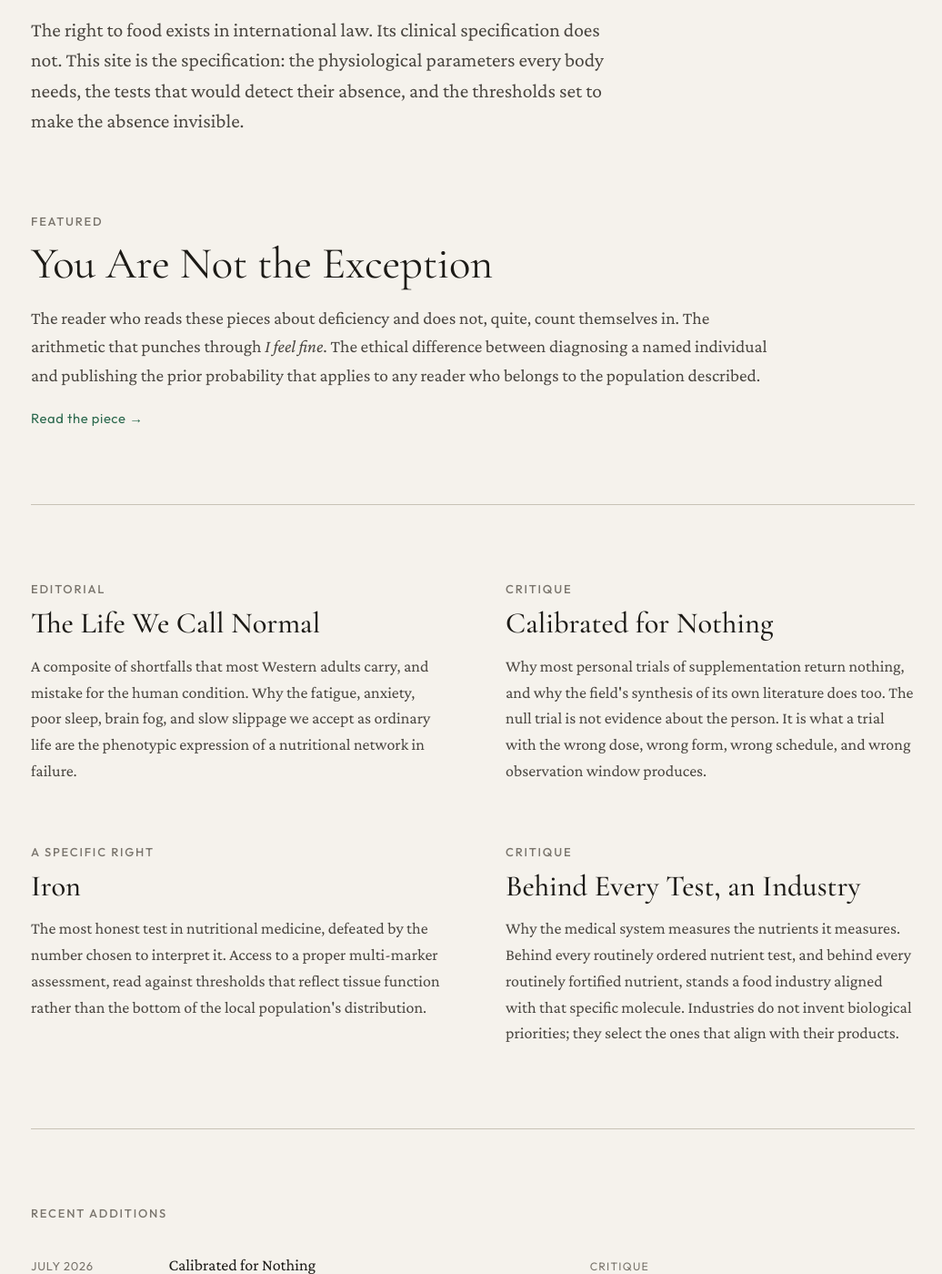
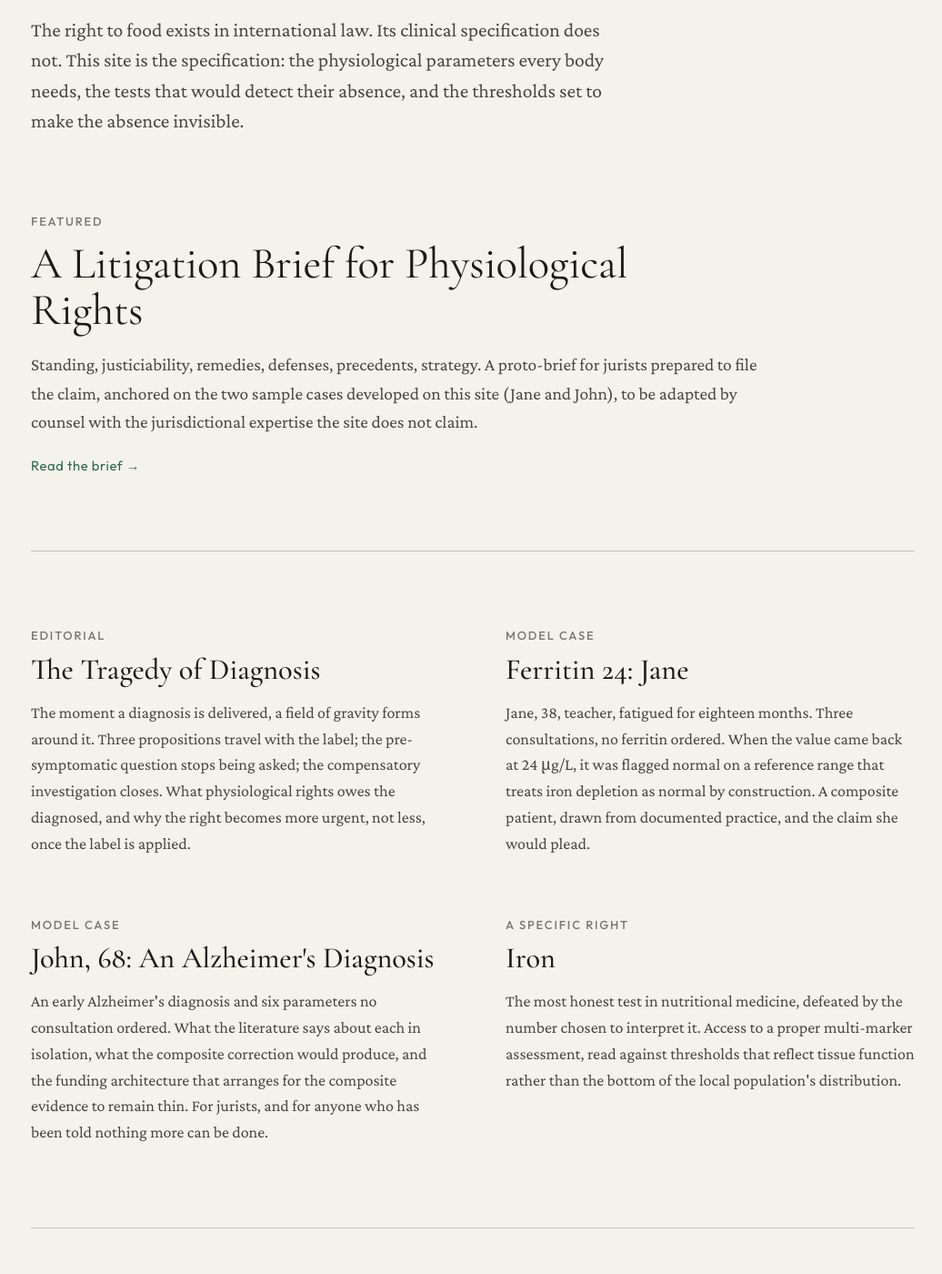
Before and after one commit to PerigGouanvic/physiological-rights, a Jekyll site: the page built from index.md, in a window 1280 px wide and 1400 px high, scrolled down 239 px. Shown: the whole window at 91% size, without its empty margins (120-1156 px from the left). Built offline with Jekyll 4.4.1, drawn with Linux system fonts in a browser that asks for light colours; some of the changed text lies outside the part shown.

Commit message:
site(home): refresh for jurist pivot — Litigation Brief hero, trilogy rubriques
Hero swapped from "You Are Not the Exception" to the Litigation Brief.
Rubriques now anchor the pleadable trilogy: Tragedy of Diagnosis, Ferritin 24 (Jane), John 68, Iron. Recent additions updated to reflect the last five publications.

Co-Authored-By: Claude Opus 4.7 <noreply@anthropic.com>

```diff
--- a/index.md
+++ b/index.md
@@ -11,9 +11,9 @@ description: "Physiological Rights: the clinical specification of the right to f
 
 <section class="home-hero">
   <p class="kicker">Featured</p>
-  <h2 class="home-hero-title"><a href="{{ '/editorials/you-are-not-the-exception/' | relative_url }}">You Are Not the Exception</a></h2>
-  <p class="chapo">The reader who reads these pieces about deficiency and does not, quite, count themselves in. The arithmetic that punches through <em>I feel fine</em>. The ethical difference between diagnosing a named individual and publishing the prior probability that applies to any reader who belongs to the population described.</p>
-  <p class="read-on"><a href="{{ '/editorials/you-are-not-the-exception/' | relative_url }}">Read the piece →</a></p>
+  <h2 class="home-hero-title"><a href="{{ '/definitions/a-litigation-brief/' | relative_url }}">A Litigation Brief for Physiological Rights</a></h2>
+  <p class="chapo">Standing, justiciability, remedies, defenses, precedents, strategy. A proto-brief for jurists prepared to file the claim, anchored on the two sample cases developed on this site (Jane and John), to be adapted by counsel with the jurisdictional expertise the site does not claim.</p>
+  <p class="read-on"><a href="{{ '/definitions/a-litigation-brief/' | relative_url }}">Read the brief →</a></p>
 </section>
 
 <hr class="home-rule">
@@ -22,26 +22,26 @@ description: "Physiological Rights: the clinical specification of the right to f
 
   <article class="home-rubrique">
     <p class="kicker">Editorial</p>
-    <h3><a href="{{ '/editorials/the-life-we-call-normal/' | relative_url }}">The Life We Call Normal</a></h3>
-    <p class="chapo">A composite of shortfalls that most Western adults carry, and mistake for the human condition. Why the fatigue, anxiety, poor sleep, brain fog, and slow slippage we accept as ordinary life are the phenotypic expression of a nutritional network in failure.</p>
+    <h3><a href="{{ '/editorials/the-tragedy-of-diagnosis/' | relative_url }}">The Tragedy of Diagnosis</a></h3>
+    <p class="chapo">The moment a diagnosis is delivered, a field of gravity forms around it. Three propositions travel with the label; the pre-symptomatic question stops being asked; the compensatory investigation closes. What physiological rights owes the diagnosed, and why the right becomes more urgent, not less, once the label is applied.</p>
   </article>
 
   <article class="home-rubrique">
-    <p class="kicker">Critique</p>
-    <h3><a href="{{ '/critique/calibrated-for-nothing/' | relative_url }}">Calibrated for Nothing</a></h3>
-    <p class="chapo">Why most personal trials of supplementation return nothing, and why the field's synthesis of its own literature does too. The null trial is not evidence about the person. It is what a trial with the wrong dose, wrong form, wrong schedule, and wrong observation window produces.</p>
+    <p class="kicker">Model case</p>
+    <h3><a href="{{ '/critique/ferritin-24-a-model-case/' | relative_url }}">Ferritin 24: Jane</a></h3>
+    <p class="chapo">Jane, 38, teacher, fatigued for eighteen months. Three consultations, no ferritin ordered. When the value came back at 24 μg/L, it was flagged normal on a reference range that treats iron depletion as normal by construction. A composite patient, drawn from documented practice, and the claim she would plead.</p>
+  </article>
+
+  <article class="home-rubrique">
+    <p class="kicker">Model case</p>
+    <h3><a href="{{ '/critique/john-68-a-model-case/' | relative_url }}">John, 68: An Alzheimer's Diagnosis</a></h3>
+    <p class="chapo">An early Alzheimer's diagnosis and six parameters no consultation ordered. What the literature says about each in isolation, what the composite correction would produce, and the funding architecture that arranges for the composite evidence to remain thin. For jurists, and for anyone who has been told nothing more can be done.</p>
   </article>
 
   <article class="home-rubrique">
     <p class="kicker">A specific right</p>
     <h3><a href="{{ '/rights/iron/' | relative_url }}">Iron</a></h3>
     <p class="chapo">The most honest test in nutritional medicine, defeated by the number chosen to interpret it. Access to a proper multi-marker assessment, read against thresholds that reflect tissue function rather than the bottom of the local population's distribution.</p>
-  </article>
-
-  <article class="home-rubrique">
-    <p class="kicker">Critique</p>
-    <h3><a href="{{ '/critique/behind-every-test-an-industry/' | relative_url }}">Behind Every Test, an Industry</a></h3>
-    <p class="chapo">Why the medical system measures the nutrients it measures. Behind every routinely ordered nutrient test, and behind every routinely fortified nutrient, stands a food industry aligned with that specific molecule. Industries do not invent biological priorities; they select the ones that align with their products.</p>
   </article>
 
 </section>
@@ -51,11 +51,11 @@ description: "Physiological Rights: the clinical specification of the right to f
 <section class="home-recent">
   <p class="kicker">Recent additions</p>
   <ul class="home-recent-list">
+    <li><span class="home-recent-date">July 2026</span><a href="{{ '/editorials/a-second-medical-nemesis/' | relative_url }}">A Second Medical Nemesis</a><span class="home-recent-section">Editorial</span></li>
+    <li><span class="home-recent-date">July 2026</span><a href="{{ '/editorials/you-are-not-the-exception/' | relative_url }}">You Are Not the Exception</a><span class="home-recent-section">Editorial</span></li>
+    <li><span class="home-recent-date">July 2026</span><a href="{{ '/critique/behind-every-test-an-industry/' | relative_url }}">Behind Every Test, an Industry</a><span class="home-recent-section">Critique</span></li>
+    <li><span class="home-recent-date">July 2026</span><a href="{{ '/editorials/the-life-we-call-normal/' | relative_url }}">The Life We Call Normal</a><span class="home-recent-section">Editorial</span></li>
     <li><span class="home-recent-date">July 2026</span><a href="{{ '/critique/calibrated-for-nothing/' | relative_url }}">Calibrated for Nothing</a><span class="home-recent-section">Critique</span></li>
-    <li><span class="home-recent-date">July 2026</span><a href="{{ '/rights/iron/' | relative_url }}">Iron</a><span class="home-recent-section">Right</span></li>
-    <li><span class="home-recent-date">July 2026</span><a href="{{ '/editorials/the-ferritin-threshold/' | relative_url }}">The Ferritin Threshold</a><span class="home-recent-section">Editorial</span></li>
-    <li><span class="home-recent-date">July 2026</span><a href="{{ '/critique/the-hunger-we-dont-see/' | relative_url }}">The Hunger We Don't See</a><span class="home-recent-section">Critique</span></li>
-    <li><span class="home-recent-date">July 2026</span><a href="{{ '/critique/false-negative-serum-potassium/' | relative_url }}">The False Negative of Serum Potassium</a><span class="home-recent-section">Critique</span></li>
   </ul>
   <p class="home-recent-all"><a href="{{ '/editorials/' | relative_url }}">Editorials</a> · <a href="{{ '/critique/' | relative_url }}">Critique</a> · <a href="{{ '/rights/' | relative_url }}">Rights</a> · <a href="{{ '/reports/' | relative_url }}">Case reports</a> · <a href="{{ '/definitions/' | relative_url }}">Definitions</a> · <a href="{{ '/resources/' | relative_url }}">Resources</a></p>
 </section>
```
